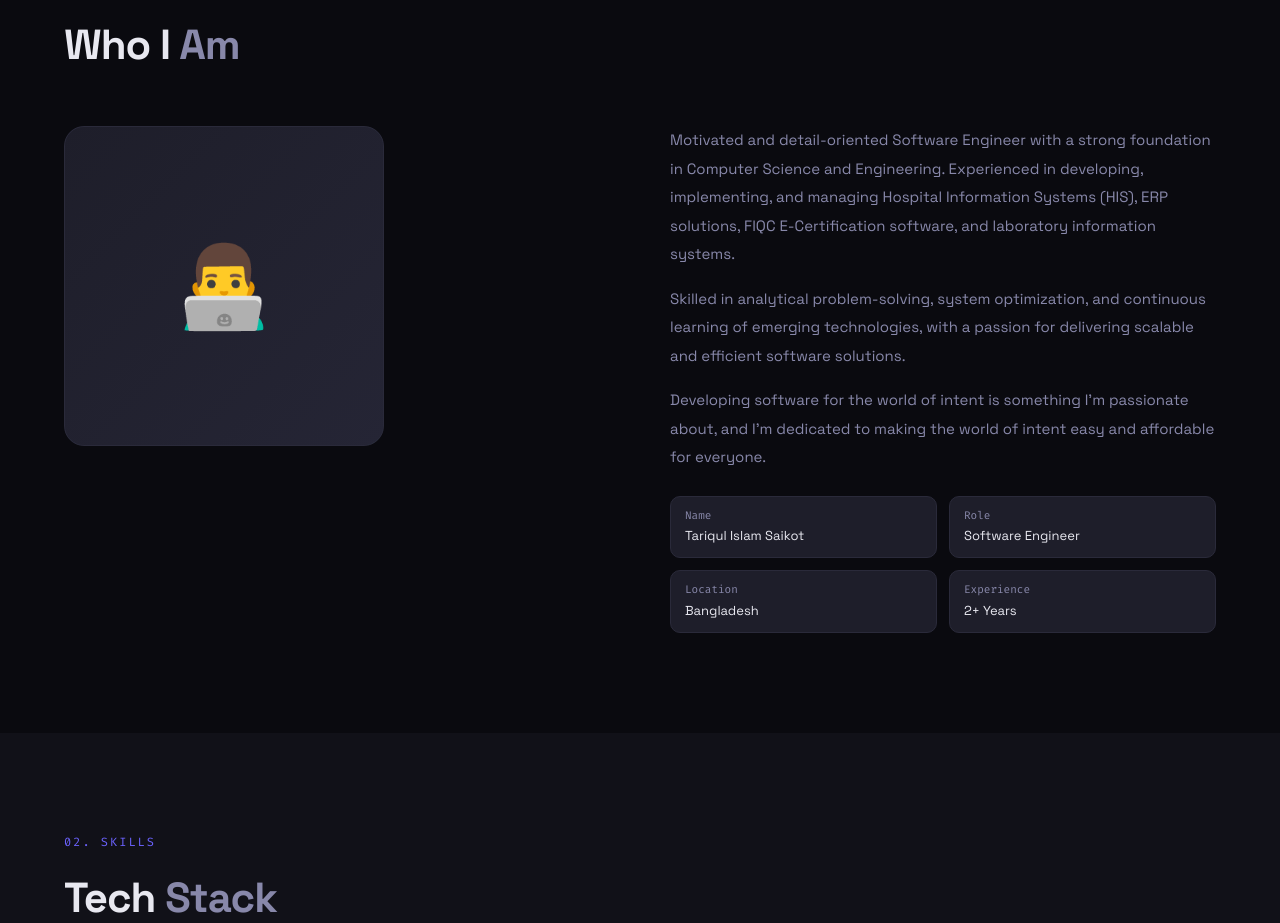
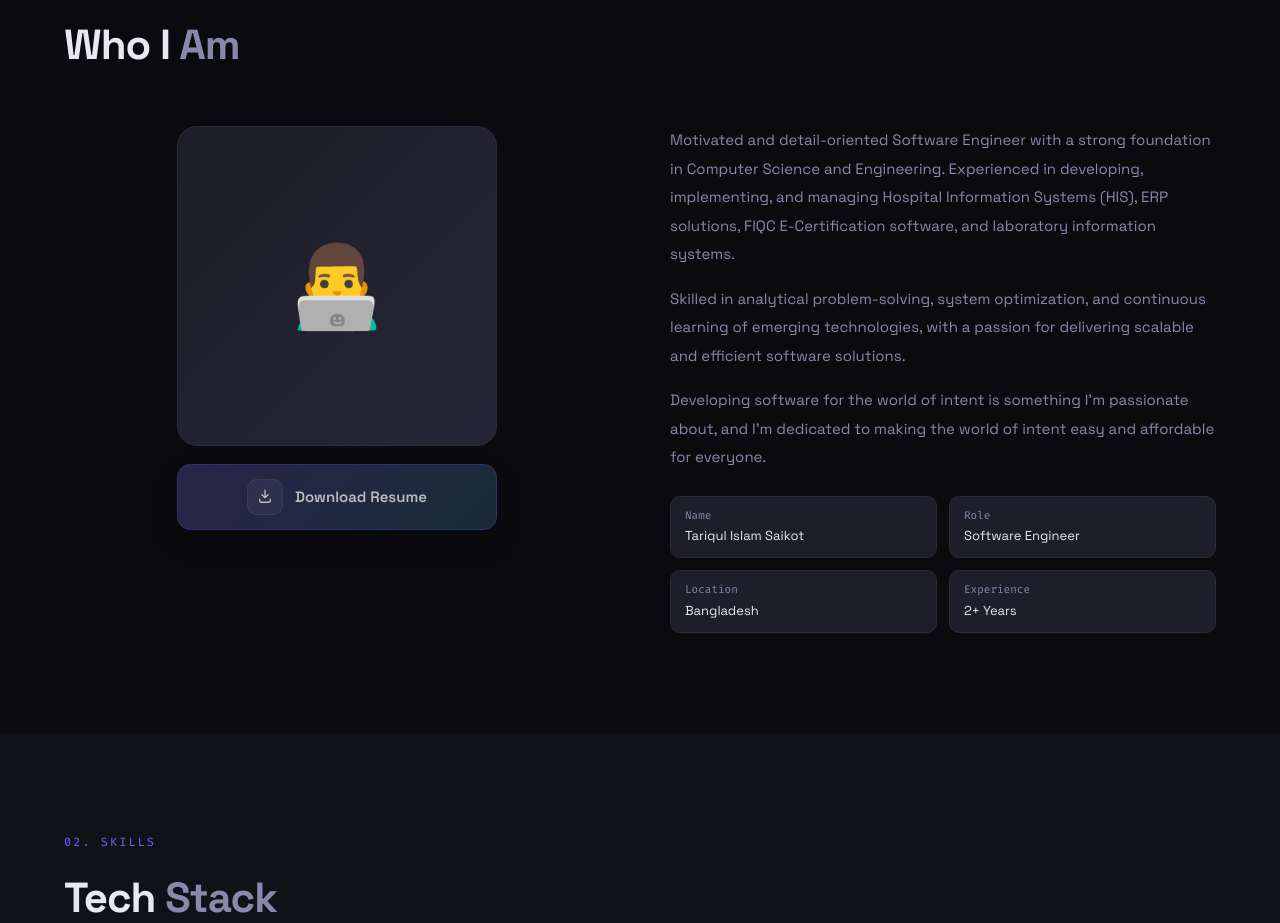
Before and after one commit to codersaikot/my-portfolio, a React (Vite) app: page / in a window 1280 px wide. Shown: the part 920-1843 px from the top of the page. Built offline with nearby package versions, Linux system fonts and the light colour scheme.

Commit message:
Add resume download button to About section with styling

```diff
--- a/src/components/Sections.jsx
+++ b/src/components/Sections.jsx
@@ -13,8 +13,14 @@ const infoChips = [
   { label: "Experience", val: "2+ Years"             }
 ];
 
+const resumeConfig = {
+  isAvailable: false,
+  href: "/resume.pdf"
+};
+
 export function About() {
   const ref = useFadeIn();
+  const resumeHref = resumeConfig.isAvailable ? resumeConfig.href : "#";
   return (
     <section id="about" className="section">
       <div ref={ref} className="fade-in container">
@@ -28,6 +34,28 @@ export function About() {
               <div className="avatar-ring" />
               <span className="avatar-emoji">👨‍💻</span>
             </div>
+            <a
+              className={`resume-button ${resumeConfig.isAvailable ? "" : "resume-button--disabled"}`.trim()}
+              href={resumeHref}
+              download={resumeConfig.isAvailable || undefined}
+              aria-label="Download resume PDF"
+              aria-disabled={!resumeConfig.isAvailable}
+              onClick={!resumeConfig.isAvailable ? event => event.preventDefault() : undefined}
+            >
+              <span className="resume-button__icon" aria-hidden="true">
+                <svg viewBox="0 0 24 24" focusable="false">
+                  <path
+                    d="M12 3v10m0 0 4-4m-4 4-4-4M5 15v2a2 2 0 0 0 2 2h10a2 2 0 0 0 2-2v-2"
+                    fill="none"
+                    stroke="currentColor"
+                    strokeLinecap="round"
+                    strokeLinejoin="round"
+                    strokeWidth="1.8"
+                  />
+                </svg>
+              </span>
+              <span>Download Resume</span>
+            </a>
           </div>
 
           {/* Text */}
--- a/src/index.css
+++ b/src/index.css
@@ -337,6 +337,12 @@ img { max-width: 100%; }
 
 /* ── About ──────────────────────────────────────────────────── */
 .about-grid { display: grid; grid-template-columns: 1fr 1fr; gap: 60px; align-items: start; }
+.about-avatar-wrap {
+  display: flex;
+  flex-direction: column;
+  align-items: center;
+  gap: 18px;
+}
 .about-avatar {
   width: 100%; max-width: 320px; aspect-ratio: 1;
   border-radius: 20px;
@@ -352,6 +358,65 @@ img { max-width: 100%; }
   z-index: -1;
 }
 .avatar-emoji { font-size: 80px; z-index: 1; }
+.resume-button {
+  width: min(100%, 320px);
+  min-height: 54px;
+  padding: 14px 20px;
+  border-radius: 14px;
+  border: 1px solid rgba(108,99,255,.26);
+  background:
+    linear-gradient(135deg, rgba(108,99,255,.22), rgba(34,211,238,.12)),
+    var(--surface);
+  box-shadow: 0 12px 32px rgba(10,10,15,.28);
+  display: inline-flex;
+  align-items: center;
+  justify-content: center;
+  gap: 12px;
+  color: var(--text);
+  font-size: 15px;
+  font-weight: 600;
+  transition: transform .25s ease, box-shadow .25s ease, border-color .25s ease, background .25s ease;
+}
+.resume-button:hover,
+.resume-button:focus-visible {
+  transform: translateY(-3px);
+  border-color: rgba(34,211,238,.4);
+  box-shadow: 0 18px 40px rgba(34,211,238,.14);
+  background:
+    linear-gradient(135deg, rgba(108,99,255,.32), rgba(34,211,238,.2)),
+    var(--surface2);
+}
+.resume-button:focus-visible {
+  outline: 2px solid rgba(34,211,238,.45);
+  outline-offset: 3px;
+}
+.resume-button--disabled {
+  opacity: .8;
+}
+.resume-button--disabled:hover,
+.resume-button--disabled:focus-visible {
+  transform: none;
+  border-color: rgba(108,99,255,.26);
+  box-shadow: 0 12px 32px rgba(10,10,15,.28);
+  background:
+    linear-gradient(135deg, rgba(108,99,255,.22), rgba(34,211,238,.12)),
+    var(--surface);
+}
+.resume-button__icon {
+  width: 36px;
+  height: 36px;
+  border-radius: 10px;
+  background: rgba(255,255,255,.06);
+  border: 1px solid rgba(255,255,255,.08);
+  display: inline-flex;
+  align-items: center;
+  justify-content: center;
+  flex-shrink: 0;
+}
+.resume-button__icon svg {
+  width: 18px;
+  height: 18px;
+}
 .about-text p { color: var(--muted); font-size: 15px; line-height: 1.9; margin-bottom: 16px; }
 .about-chips { display: grid; grid-template-columns: 1fr 1fr; gap: 12px; margin-top: 24px; }
 .info-chip { padding: 10px 14px; background: var(--surface); border: 1px solid var(--border); border-radius: 10px; font-size: 13px; }
@@ -499,4 +564,5 @@ img { max-width: 100%; }
   .hero__photo-card   { border-radius: 50%; }
   .hero__photo        { border-radius: 50%; }
   .projects-grid      { grid-template-columns: 1fr; }
+  .resume-button      { width: 100%; padding-inline: 16px; }
 }
```
